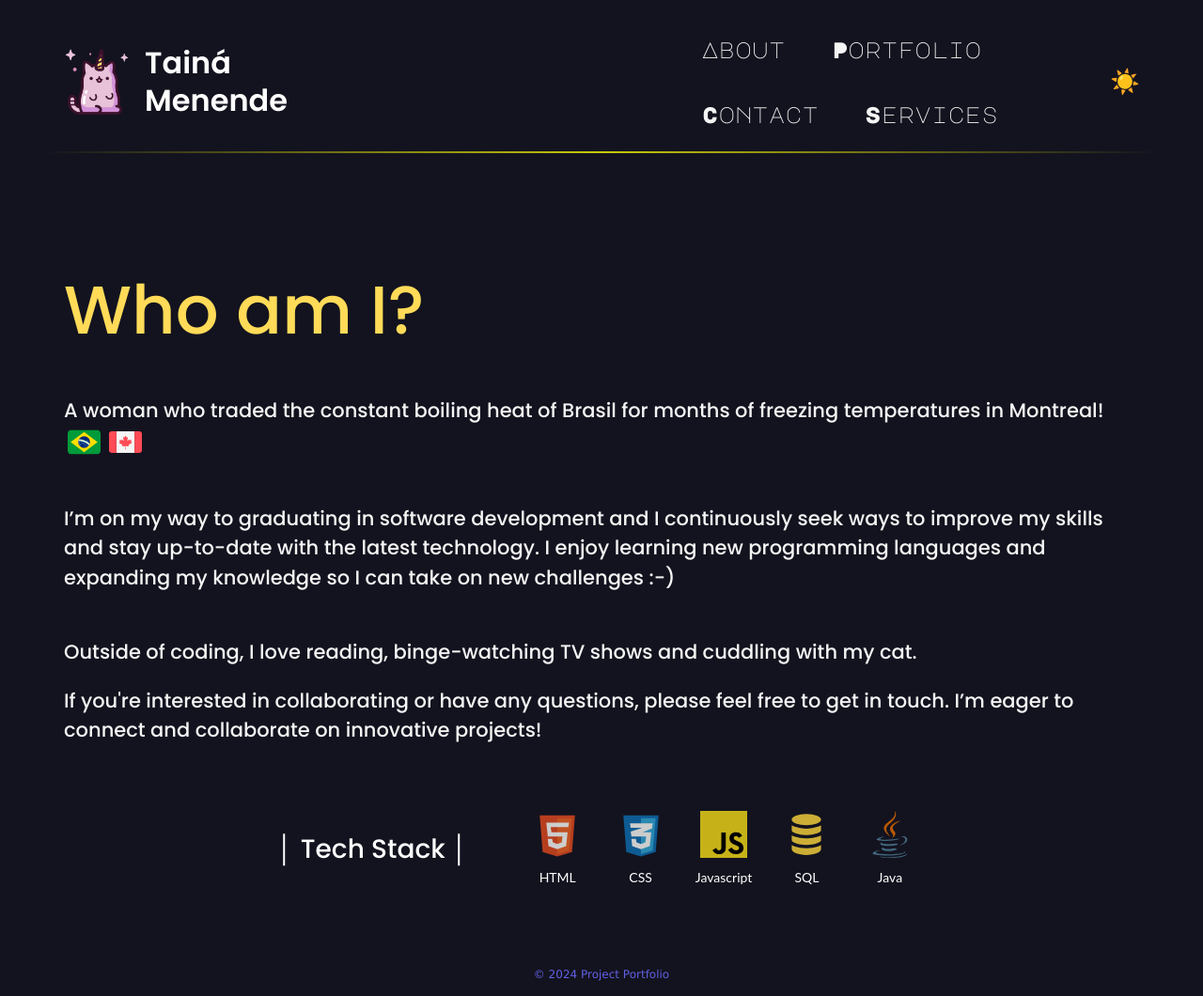
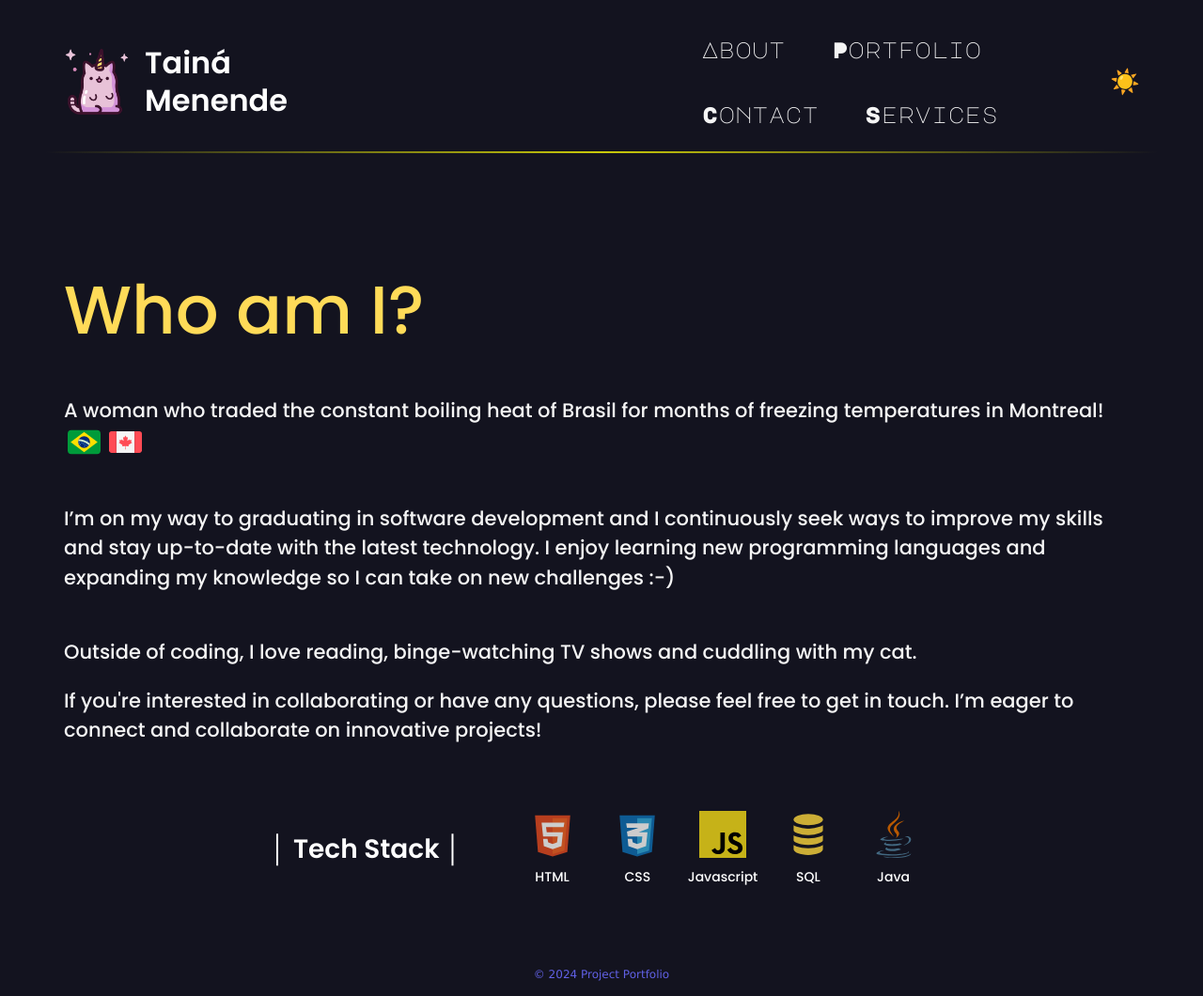
Before and after one commit to taimenende/Portfolio, a plain HTML site: page about.html in a window 1280 px wide. Shown: the whole page at 94% size. Drawn offline with nearby package versions, Linux system fonts and the light colour scheme.

Commit message:
adjustment
fixing fonts

```diff
--- a/style/about.css
+++ b/style/about.css
@@ -188,6 +188,8 @@ main {
 .tech-skills h2 {
     margin-bottom: 20px;
     font-size: 28px;
+    font-family: 'Poppins', sans-serif;
+    font-weight: bolder;
 }
 
 .light-mode .tech-skills h2{
@@ -219,12 +221,13 @@ main {
 .tech-icon p {
     margin: 0;
     font-size: 14px;
-    font-family: 'Lato', sans-serif;
+    font-family: 'Poppins', sans-serif;
     color: #ffffff;
 }
 
 .light-mode .tech-icon p {
     color:#13131F;
+    font-family: 'Poppins', sans-serif;
 }
 
 .tech-icon:hover {
```
